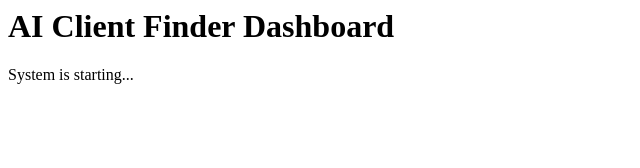
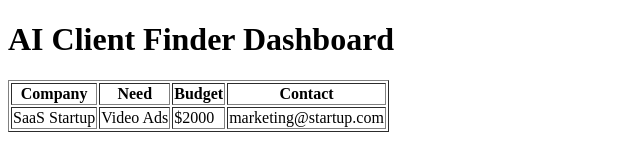
Before and after one commit to palagencyofficial-sketch/ai-client-finder, a plain HTML site: page frontend/index.html in a window 1280 px wide. Shown: the whole page, without its empty margins (0-640 px from the left). Drawn offline with Linux system fonts and the light colour scheme.

Commit message:
Update index.html

```diff
--- a/frontend/index.html
+++ b/frontend/index.html
@@ -1,2 +1,29 @@
+<!DOCTYPE html>
+<html>
+<head>
+<title>AI Client Finder</title>
+</head>
+
+<body>
+
 <h1>AI Client Finder Dashboard</h1>
-<p>System is starting...</p>
+
+<table border="1">
+<tr>
+<th>Company</th>
+<th>Need</th>
+<th>Budget</th>
+<th>Contact</th>
+</tr>
+
+<tr>
+<td>SaaS Startup</td>
+<td>Video Ads</td>
+<td>$2000</td>
+<td>marketing@startup.com</td>
+</tr>
+
+</table>
+
+</body>
+</html>
```
